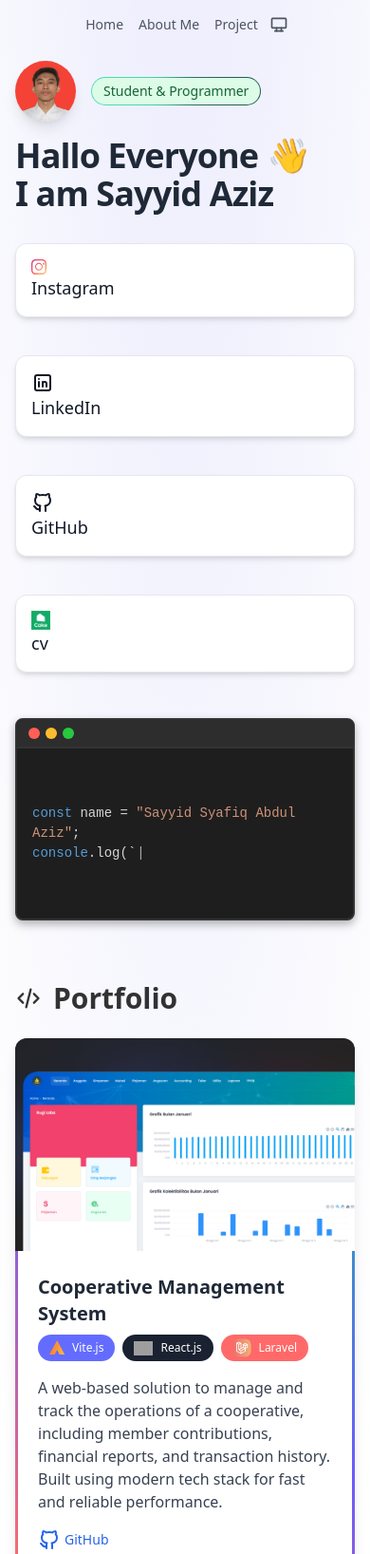
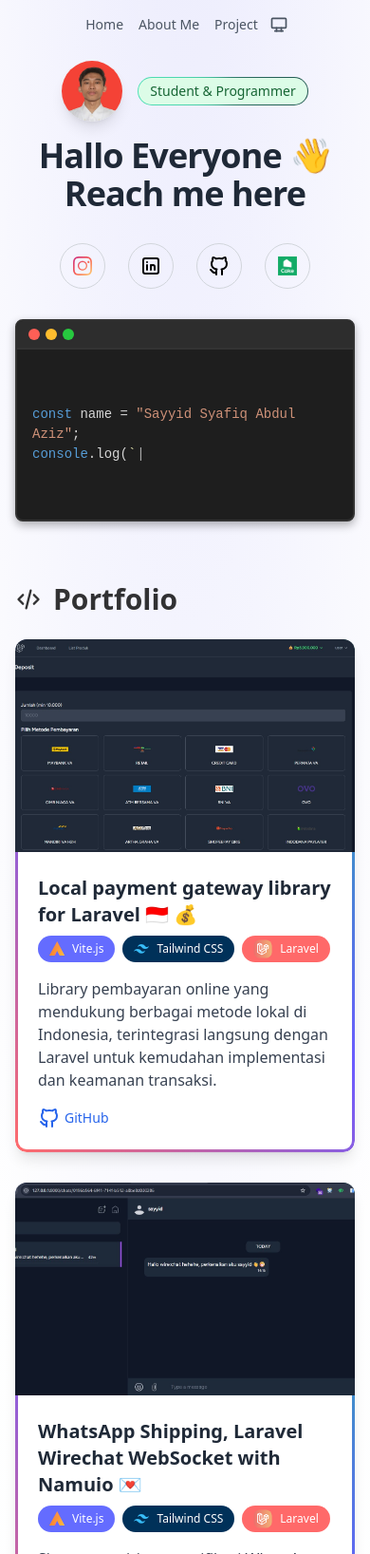
Before and after one commit to sayyidazizii/sayyidazizii.github.io, an Astro site: page / in a window 390 px wide. Shown: the top 1636 px of the page at 95% size. Built offline with nearby package versions, Linux system fonts and the light colour scheme; Astro itself is replaced by a stand-in of ours; grey boxes are pictures that could not be loaded.

Commit message:
update(Project): update micro project , about, hero, footer

```diff
--- a/src/components/AboutMe.astro
+++ b/src/components/AboutMe.astro
@@ -13,17 +13,16 @@ const name = "Sayyid Syafiq Abdul Aziz";
     });
 
     typewriter
-    .typeString('<span style="color:#569cd6;">const</span> name = <span style="color:#ce9178;">"Sayyid Syafiq Abdul Aziz"</span>;')
-    .pauseFor(500)
-    .typeString('<br><span style="color:#569cd6;">console</span>.log(<span style="color:#dcdcaa;">`Hello, I am ${name}!`</span>);')
-    .pauseFor(1000) // Tunggu sebentar
-    .typeString('<br><br>// About Me')
-    .typeString('<br>I am a Full Stack Developer passionate about building efficient and scalable applications.')
-    .typeString('<br>With experience in both frontend and backend development, I create dynamic and responsive web and mobile solutions.')
-    .typeString('<br>Driven by curiosity and innovation, I continuously enhance my skills to stay ahead in the tech industry.')
-    .start();
+      .typeString('<span style="color:#569cd6;">const</span> name = <span style="color:#ce9178;">"Sayyid Syafiq Abdul Aziz"</span>;')
+      .pauseFor(500)
+      .typeString('<br><span style="color:#569cd6;">console</span>.log(<span style="color:#dcdcaa;">`Halo, saya ${name}!`</span>);')
+      .pauseFor(1000)
+      .typeString('<br><br>// Tentang Saya')
+      .typeString('<br>Saya adalah seorang Full Stack Developer yang antusias membangun aplikasi yang efisien dan dapat diskalakan.')
+      .typeString('<br>Dengan pengalaman di pengembangan frontend maupun backend, saya menciptakan solusi web dan mobile yang dinamis serta responsif.')
+      .typeString('<br>Didorong oleh rasa ingin tahu dan inovasi, saya terus mengasah kemampuan untuk tetap unggul di industri teknologi.')
+      .start();
   }
-
 
   window.addEventListener("load", () => {
     setTimeout(initTypingEffect, 500);
--- a/src/components/Footer.astro
+++ b/src/components/Footer.astro
@@ -10,7 +10,7 @@ const currentYear = new Date().getFullYear()
   >
     <span class="text-sm sm:text-center text-zinc-800/90 dark:text-zinc-200/90">
       © {currentYear}
-      <a href="https://sayyidazizii.github.io/" class="hover:underline">sayyidazizii</a>. Made with ❤️ oleh SayyidAziz.
+      <a href="https://sayyidazizii.github.io/" class="hover:underline"></a>. Made with ❤️ oleh sayyidazizii.
     </span>
     <ul
       class="flex flex-wrap items-center mt-3 text-sm font-medium dark:text-white/90 sm:mt-0"
--- a/src/components/Hero.astro
+++ b/src/components/Hero.astro
@@ -26,10 +26,31 @@ import CakeResume from "@/components/icons/CakeResume.astro";
   transform-origin: 70% 70%;
   animation: wave 2s infinite;
 }
+
+.icon-button {
+  @apply w-12 h-12 flex items-center justify-center rounded-full border border-gray-300 dark:border-gray-600 transition hover:bg-gray-100 dark:hover:bg-gray-700;
+  position: relative;
+}
+
+.icon-button:hover .tooltip {
+  opacity: 1;
+  transform: translateY(0);
+  pointer-events: auto;
+}
+
+.tooltip {
+  @apply absolute bg-black text-white text-xs rounded px-2 py-1 transition-opacity duration-200;
+  bottom: -30px;
+  left: 50%;
+  transform: translateX(-50%) translateY(10px);
+  opacity: 0;
+  pointer-events: none;
+  white-space: nowrap;
+}
 </style>
 
-<div class="max-w-xl mx-auto text-left">
-  <div class="flex gap-4 mb-4">
+<div class="max-w-xl mx-auto text-center">
+  <div class="flex justify-center gap-4 mb-4">
     <img
       class="rounded-full shadow-lg size-16"
       src="/profile.jpeg"
@@ -44,31 +65,27 @@ import CakeResume from "@/components/icons/CakeResume.astro";
       <Badge>Student & Programmer</Badge>
     </a>
   </div>
-  <h1
-    class="text-4xl font-bold tracking-tight text-gray-800 sm:text-5xl dark:text-white"
-  >
-    Hallo Everyone <span class="wave">👋</span> <br> I am Sayyid Aziz
+
+  <h1 class="text-4xl font-bold tracking-tight text-gray-800 sm:text-5xl dark:text-white">
+    Hallo Everyone <span class="wave">👋</span> <br> Reach me here
   </h1>
-  <p
-    class="mt-6 text-xl text-gray-800 dark:[&>strong]:text-yellow-200 [&>strong]:text-yellow-500 [&>strong]:font-semibold dark:text-gray-300"
-  >
-  </p>
-  <nav class="flex flex-wrap gap-6 mt-8">
-     <SocialPill href="https://www.instagram.com/sayyidazizii" class="flex items-center gap-2">
-      <Instagram class="size-4" />
-      <span class="text-lg font-medium">Instagram</span>
-    </SocialPill>
-    <SocialPill href="https://www.linkedin.com/in/sayyidazizii/" class="flex items-center gap-2">
-      <LinkedInIcon class="size-4" />
-      <span class="text-lg font-medium">LinkedIn</span>
-    </SocialPill>
-    <SocialPill href="https://github.com/sayyidazizii/" class="flex items-center gap-2">
-      <GitHub class="size-4" />
-      <span class="text-lg font-medium">GitHub</span>
-    </SocialPill>
-    <SocialPill href="https://drive.google.com/file/d/1gogxCU6W5UuYK_Hkzh2TQPTaoogfa4Ix/view?usp=sharing" class="flex items-center gap-2">
-      <CakeResume class="size-4" />
-      <span class="text-lg font-medium">cv</span>
-    </SocialPill>
-  </nav>
+
+  <div class="mt-8 flex justify-center gap-6 flex-wrap">
+    <a href="https://www.instagram.com/sayyidazizii" class="icon-button" target="_blank" rel="noopener">
+      <Instagram class="size-5" />
+      <span class="tooltip">Instagram</span>
+    </a>
+    <a href="https://www.linkedin.com/in/sayyidazizii/" class="icon-button" target="_blank" rel="noopener">
+      <LinkedInIcon class="size-5" />
+      <span class="tooltip">LinkedIn</span>
+    </a>
+    <a href="https://github.com/sayyidazizii/" class="icon-button" target="_blank" rel="noopener">
+      <GitHub class="size-5" />
+      <span class="tooltip">GitHub</span>
+    </a>
+    <a href="https://drive.google.com/file/d/1gogxCU6W5UuYK_Hkzh2TQPTaoogfa4Ix/view?usp=sharing" class="icon-button" target="_blank" rel="noopener">
+      <CakeResume class="size-5" />
+      <span class="tooltip">CV</span>
+    </a>
+  </div>
 </div>
--- a/src/components/Projects.astro
+++ b/src/components/Projects.astro
@@ -4,7 +4,7 @@ import NextJS from "./icons/NextJS.astro"
 import Tailwind from "./icons/Tailwind.astro"
 import Link from "./icons/Link.astro"
 import LinkButton from "./LinkButton.astro"
-import Vite from "./icons/Vite.astro"  // Import the Vite icon
+import Vite from "./icons/Vite.astro"
 import Laravel from "./icons/Laravel.astro"
 import ReactJS from "./icons/React.astro"
 import CodeIgniter from "./icons/CodeIgniter.astro"
@@ -44,35 +44,34 @@ const TAGS = {
 
 const PROJECTS = [
   {
-    title: "Cooperative Management System",
-    description: "A web-based solution to manage and track the operations of a cooperative, including member contributions, financial reports, and transaction history. Built using modern tech stack for fast and reliable performance.",
-    github: "https://github.com/sayyidazizii/ciptaberkahsinergi",
-    image: "/projects/p1.png",
-    tags: [TAGS.VITE, TAGS.REACT, TAGS.LARAVEL],
+    title: "Local payment gateway library for Laravel 🇮🇩 💰",
+    description: "Library pembayaran online yang mendukung berbagai metode lokal di Indonesia, terintegrasi langsung dengan Laravel untuk kemudahan implementasi dan keamanan transaksi.",
+    github: "https://github.com/sayyidazizii/payment-gateway",
+    image: "/projects/p1.JPG",
+    tags: [TAGS.VITE, TAGS.TAILWIND, TAGS.LARAVEL],
   },
   {
-    title: "Accounting Information System Farm",
-    description: "An integrated system to track farm-related financial data, helping farmers manage their expenses, incomes, and overall profitability. Designed for ease of use and efficient data entry.",
-    github: "https://github.com/CiptasolutindoTech/actions-farm-mse/",
-    image: "/projects/p2.png",
-    tags: [TAGS.VITE, TAGS.LARAVEL],
+    title: "WhatsApp Shipping, Laravel Wirechat WebSocket with Namuio 💌",
+    description: "Sistem pengiriman notifikasi WhatsApp otomatis menggunakan WebSocket, Laravel, dan layanan Namuio untuk mempercepat komunikasi bisnis ke pelanggan secara real-time.",
+    github: "https://github.com/sayyidazizii/watashi",
+    image: "/projects/p2.JPG",
+    tags: [TAGS.VITE, TAGS.TAILWIND, TAGS.LARAVEL],
   },
   {
-    title: "Cashier System",
-    description: "A simple yet powerful cashier management system for retail environments, enabling smooth transaction processing, real-time inventory updates, and fast billing. Easy to integrate with various POS hardware.",
+    title: "WhatsApp Gateway using Fonnte Service 📞",
+    description: "Solusi gateway WhatsApp berbasis Laravel yang menggunakan layanan Fonnte untuk mengirim pesan secara massal, cocok untuk kebutuhan bisnis dan kampanye digital.",
     github: "https://github.com/InvictusWave/POS-Filament",
-    image: "/projects/p3.png",
-    tags: [TAGS.LARAVEL],
+    image: "/projects/p5.png",
+    tags: [TAGS.VITE, TAGS.TAILWIND, TAGS.LARAVEL],
   },
   {
-    title: "Posyandu Services System",
-    description: "An all-in-one platform designed to handle postal services,  Helps improve efficiency for post offices and people.",
-    github: "https://github.com/sayyidazizii/",
-    image: "/projects/p4.png",
-    tags: [],
+    title: "Cooperative Management System 🏢",
+    description: "Platform manajemen koperasi serbaguna untuk mengelola anggota, simpan pinjam, laporan keuangan, dan histori transaksi secara efisien dan terpusat.",
+    github: "https://github.com/sayyidazizii",
+    image: "/projects/p1.png",
+    tags: [TAGS.VITE, TAGS.TAILWIND, TAGS.LARAVEL],
   },
 ]
-
 ---
 
 <style>
@@ -86,7 +85,7 @@ const PROJECTS = [
     content: "";
     position: absolute;
     inset: 0;
-    padding: 3px; /* Ketebalan border */
+    padding: 3px;
     border-radius: 12px;
     background: linear-gradient(45deg, #ff6b6b, #6b5bff, #1abc9c);
     -webkit-mask:
@@ -96,16 +95,27 @@ const PROJECTS = [
     mask-composite: exclude;
   }
 
-  /* Hover effect */
   .gradient-border:hover::before {
     background: linear-gradient(135deg, #ff8c00, #ff0080, #8a2be2);
+  }
+
+  /* Animation */
+  .card {
+    opacity: 0;
+    transform: translateY(20px);
+    transition: all 0.6s ease-out;
+  }
+
+  .card.visible {
+    opacity: 1;
+    transform: translateY(0);
   }
 </style>
 
 <div class="max-w-screen-xl mx-auto grid grid-cols-1 sm:grid-cols-2 gap-8">
   {
     PROJECTS.map(({ image, title, description, tags, github }) => (
-      <div class="relative bg-white dark:bg-gray-800 rounded-xl shadow-lg overflow-hidden group transform transition duration-300 hover:scale-105 hover:shadow-2xl gradient-border">
+      <div class="card relative bg-white dark:bg-gray-800 rounded-xl shadow-lg overflow-hidden group transform transition duration-300 hover:scale-105 hover:shadow-2xl gradient-border">
         <div class="w-full h-56 bg-cover bg-center transition-all duration-500 transform group-hover:scale-105" style={`background-image: url(${image})`}></div>
         <div class="p-6 relative">
           <h3 class="text-xl font-semibold text-gray-800 dark:text-gray-100 mb-2">{title}</h3>
@@ -133,3 +143,24 @@ const PROJECTS = [
     ))
   }
 </div>
+
+<!-- Intersection Observer Animation -->
+<script>
+  document.addEventListener("DOMContentLoaded", () => {
+    const cards = document.querySelectorAll(".card");
+
+    const observer = new IntersectionObserver(
+      (entries) => {
+        entries.forEach((entry) => {
+          if (entry.isIntersecting) {
+            entry.target.classList.add("visible");
+            observer.unobserve(entry.target);
+          }
+        });
+      },
+      { threshold: 0.1 }
+    );
+
+    cards.forEach((card) => observer.observe(card));
+  });
+</script>
```
Also changed, not shown: public/projects/p1.JPG (added), public/projects/p2.JPG (added), public/projects/p5.png (added).
